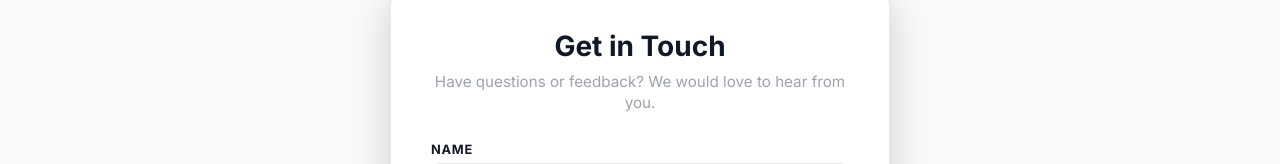
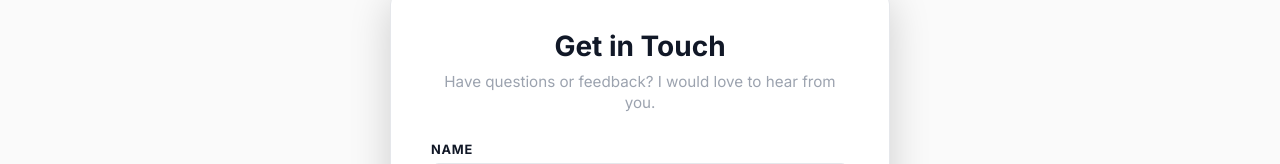
Before and after one commit to Timothious-arhamsoft/DailyTask, a React (Vite) app in the folder Task18/notes-frontend/: page / in a window 1280 px wide. Both pictures are taken after a click on the button "Contact". Shown: the part 132-296 px from the top of the page. Built offline with nearby package versions, Linux system fonts and the light colour scheme; no server answers.

Commit message:
Updating the Dashboard

```diff
--- a/Task18/notes-frontend/src/components/Contact/Contact.jsx
+++ b/Task18/notes-frontend/src/components/Contact/Contact.jsx
@@ -28,7 +28,7 @@ export function Contact() {
     <div className="contact-card">
       <div className="contact-header">
         <h2 className="contact-title">Get in Touch</h2>
-        <p className="contact-subtitle">Have questions or feedback? We would love to hear from you.</p>
+        <p className="contact-subtitle">Have questions or feedback? I would love to hear from you.</p>
       </div>
 
       {submitted ? (
```
